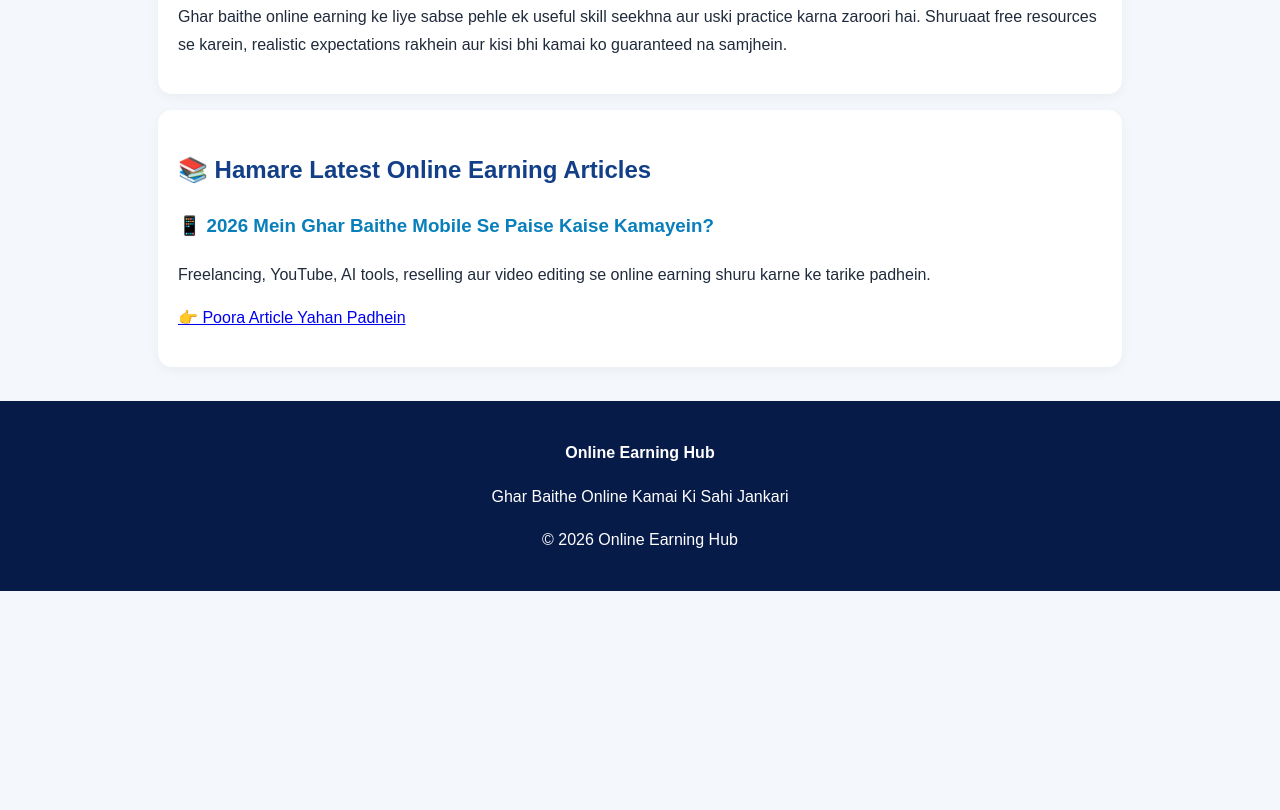
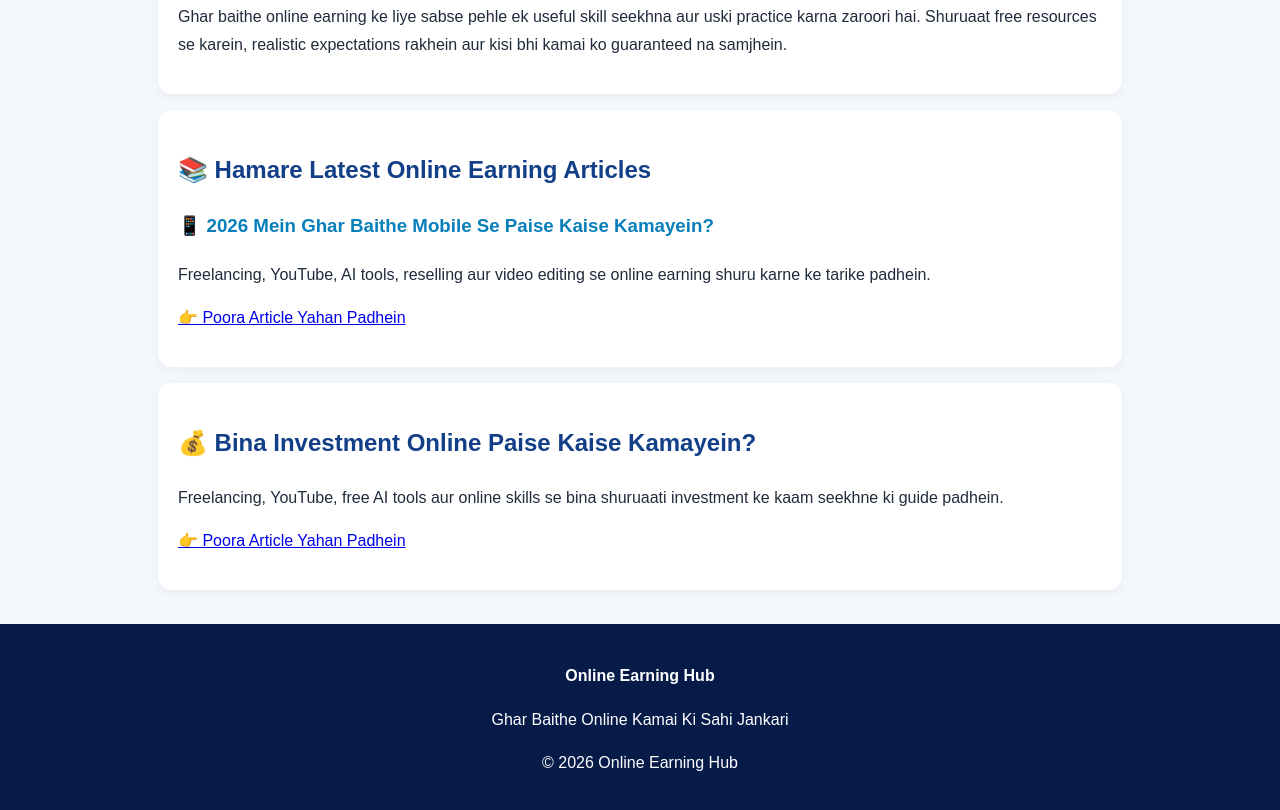
Before and after one commit to subi85khan/Online-Earning-Hub, a plain HTML site: page index.html in a window 1280 px wide. Shown: the part 3523-4333 px from the top of the page. Before the commit the page ends 4114 px from the top, so only its background shows below. Drawn offline with Linux system fonts and the light colour scheme.

Commit message:
Add section on earning money without investment
Added a new section about earning money online without investment.

```diff
--- a/index.html
+++ b/index.html
@@ -160,6 +160,15 @@ footer{background:#071b49;color:white;text-align:center;padding:22px}
     </a>
   </p>
 </section>
+<section class="card">
+  <h2>💰 Bina Investment Online Paise Kaise Kamayein?</h2>
+  <p>Freelancing, YouTube, free AI tools aur online skills se bina shuruaati investment ke kaam seekhne ki guide padhein.</p>
+  <p>
+    <a href="bina-investment-online-paise-kaise-kamaye.html">
+      👉 Poora Article Yahan Padhein
+    </a>
+  </p>
+</section>
 </main>
 <footer>
 <p><b>Online Earning Hub</b></p>
```
